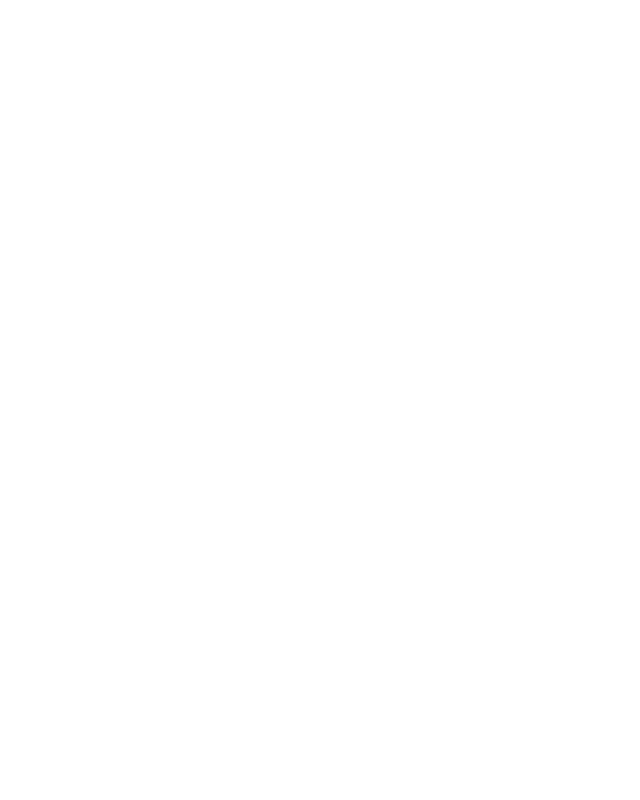
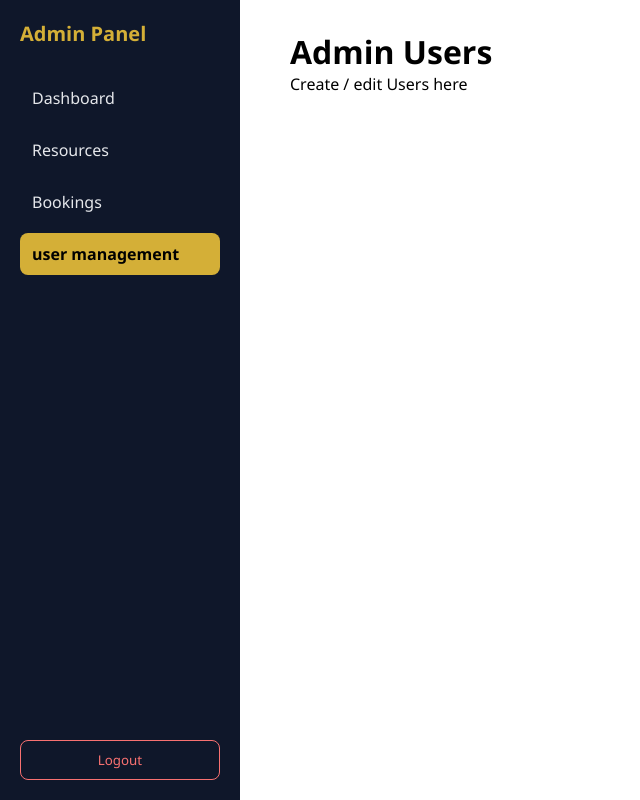
Before and after one commit to mahouboy23/campus-resource-management-system, a React (Create React App) app in the folder frontend/: page /admin/users in a window 1280 px wide. Before the commit this address had no page. Shown: the whole page, without its empty margins (0-640 px from the left). Built offline with nearby package versions, Linux system fonts and the light colour scheme.

Commit message:
The User management page is added .

```diff
--- a/frontend/src/App.js
+++ b/frontend/src/App.js
@@ -11,6 +11,7 @@
 import AdminDashboard from "./pages/AdminDashboard";
 import AdminBookings from "./pages/AdminBookings";
 import AdminResources from "./pages/AdminResources";
+import AdminUsers from "./pages/AdminUsers";
 
 function App() {
     return (
@@ -30,6 +31,7 @@
                 <Route path="/admin" element={<AdminDashboard />} />
                 <Route path="/admin/bookings" element={<AdminBookings />} />
                 <Route path="/admin/resources" element={<AdminResources />} />
+                <Route path="/admin/users" element={<AdminUsers />} />
 
             </Routes>
         </Router>
--- a/frontend/src/components/AdminNavbar.js
+++ b/frontend/src/components/AdminNavbar.js
@@ -23,6 +23,9 @@
                 <li className={location.pathname === "/admin/bookings" ? "active" : ""}>
                     <Link to="/admin/bookings">Bookings</Link>
                 </li>
+                <li className={location.pathname === "/admin/users" ? "active" : ""}>
+                    <Link to="/admin/users">user management</Link>
+                </li>
             </ul>
 
             <button className="logout-btn" onClick={() => {
--- /dev/null
+++ b/frontend/src/pages/AdminUsers.js
@@ -0,0 +1,15 @@
+import AdminNavbar from "../components/AdminNavbar";
+
+function AdminUsers() {
+    return (
+        <div className="layout">
+            <AdminNavbar />
+            <div className="content">
+                <h1>Admin Users</h1>
+                <p>Create / edit Users here</p>
+            </div>
+        </div>
+    );
+}
+
+export default AdminUsers;
```
